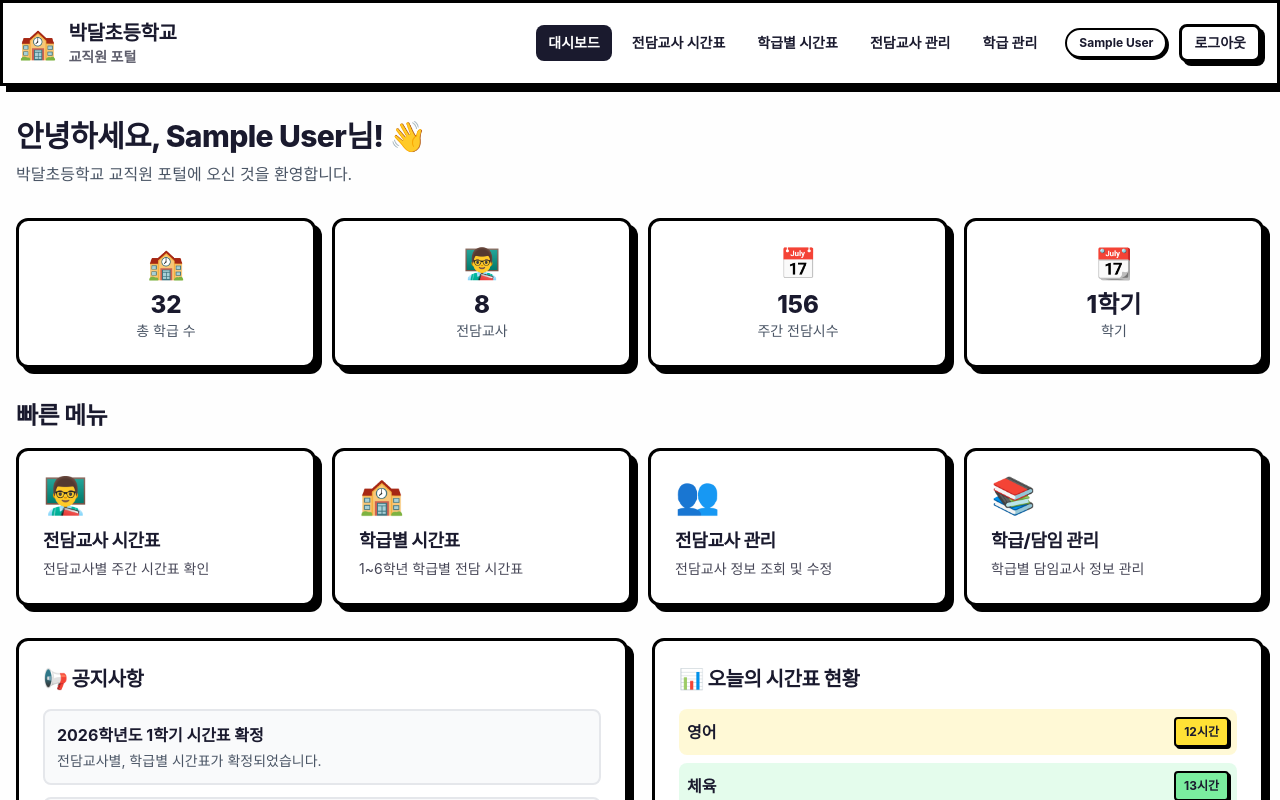
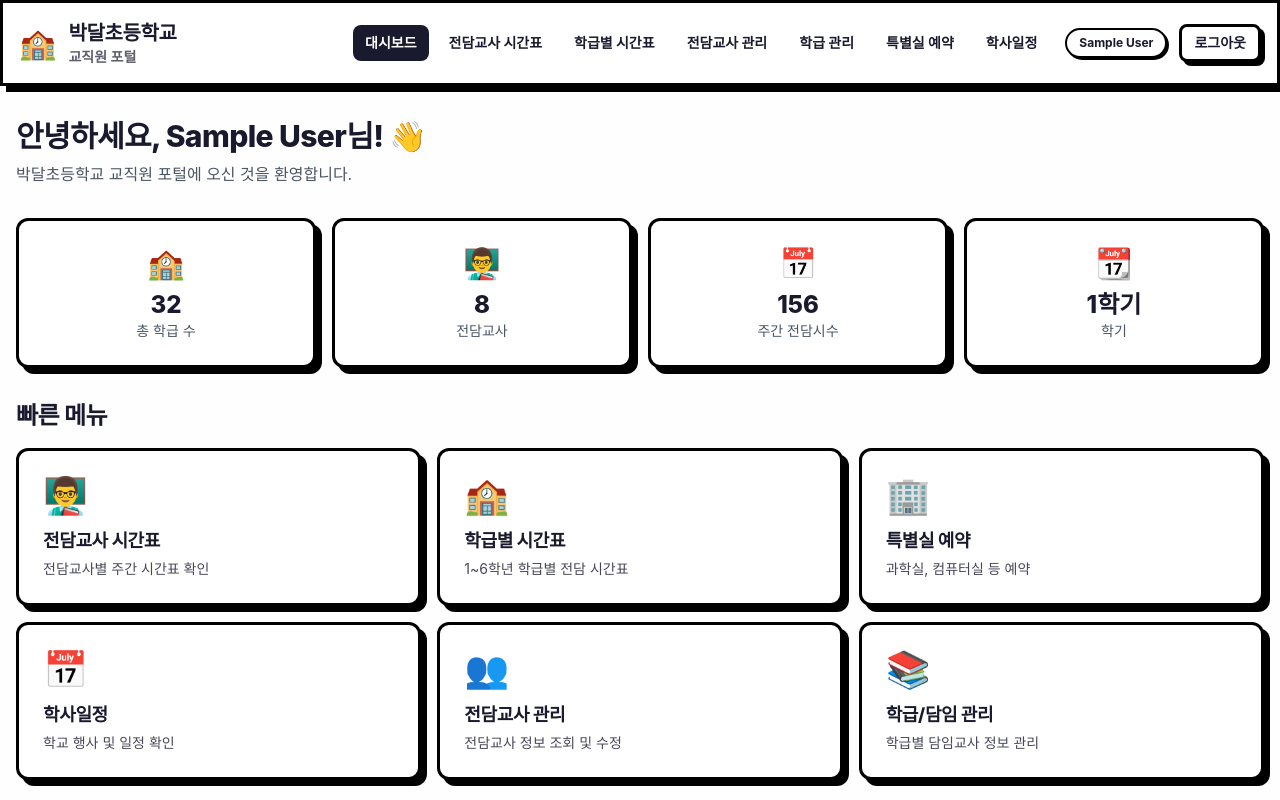
Before and after one commit to reallygood83/online-office, a Next.js app: page /dashboard in a window 1280 px wide. Shown: the top 800 px of the page. Built offline with nearby package versions, Linux system fonts and the light colour scheme; no server answers; the database is empty; sample sign-in values are in the browser's storage.

Commit message:
feat: 대시보드 업데이트 및 헤더 레이아웃 수정

```diff
--- a/src/app/(protected)/dashboard/page.tsx
+++ b/src/app/(protected)/dashboard/page.tsx
@@ -21,6 +21,20 @@ export default function DashboardPage() {
       title: '학급별 시간표',
       description: '1~6학년 학급별 전담 시간표',
       color: 'bg-[#4ECDC4]',
+    },
+    {
+      href: '/reservation',
+      icon: '🏢',
+      title: '특별실 예약',
+      description: '과학실, 컴퓨터실 등 예약',
+      color: 'bg-[#74B9FF]',
+    },
+    {
+      href: '/calendar',
+      icon: '📅',
+      title: '학사일정',
+      description: '학교 행사 및 일정 확인',
+      color: 'bg-[#FD79A8]',
     },
     {
       href: '/teachers',
@@ -73,7 +87,7 @@ export default function DashboardPage() {
 
       <div>
         <h2 className="text-2xl font-extrabold mb-4">빠른 메뉴</h2>
-        <div className="grid md:grid-cols-2 lg:grid-cols-4 gap-4">
+        <div className="grid md:grid-cols-2 lg:grid-cols-3 gap-4">
           {quickLinks.map((link) => (
             <Link key={link.href} href={link.href}>
               <Card className={`${link.color} hover:translate-y-[-4px] transition-all cursor-pointer h-full`}>
--- a/src/components/layout/Header.tsx
+++ b/src/components/layout/Header.tsx
@@ -21,6 +21,8 @@ export function Header({ user, onLogout }: HeaderProps) {
     { href: '/schedule/class', label: '학급별 시간표' },
     { href: '/teachers', label: '전담교사 관리' },
     { href: '/classes', label: '학급 관리' },
+    { href: '/reservation', label: '특별실 예약' },
+    { href: '/calendar', label: '학사일정' },
   ];
 
   const isActive = (href: string) => pathname.startsWith(href);
```
